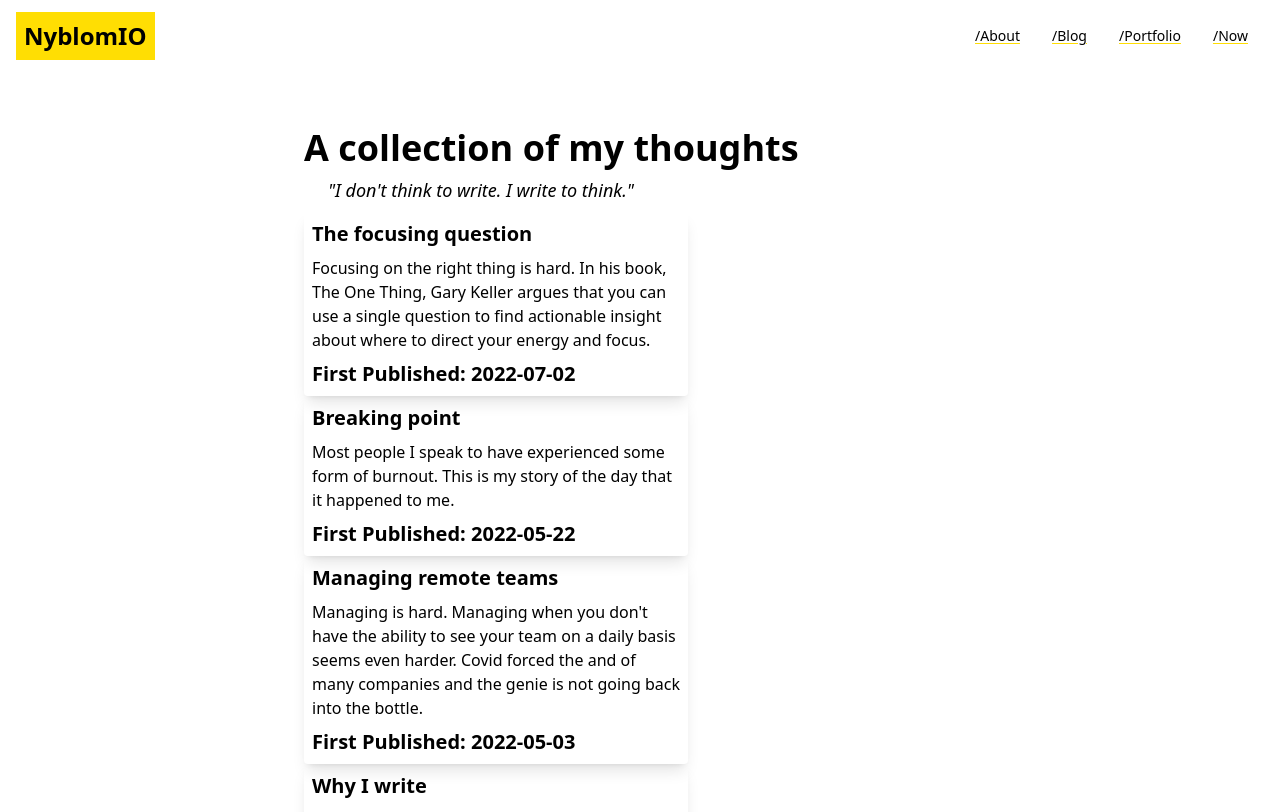
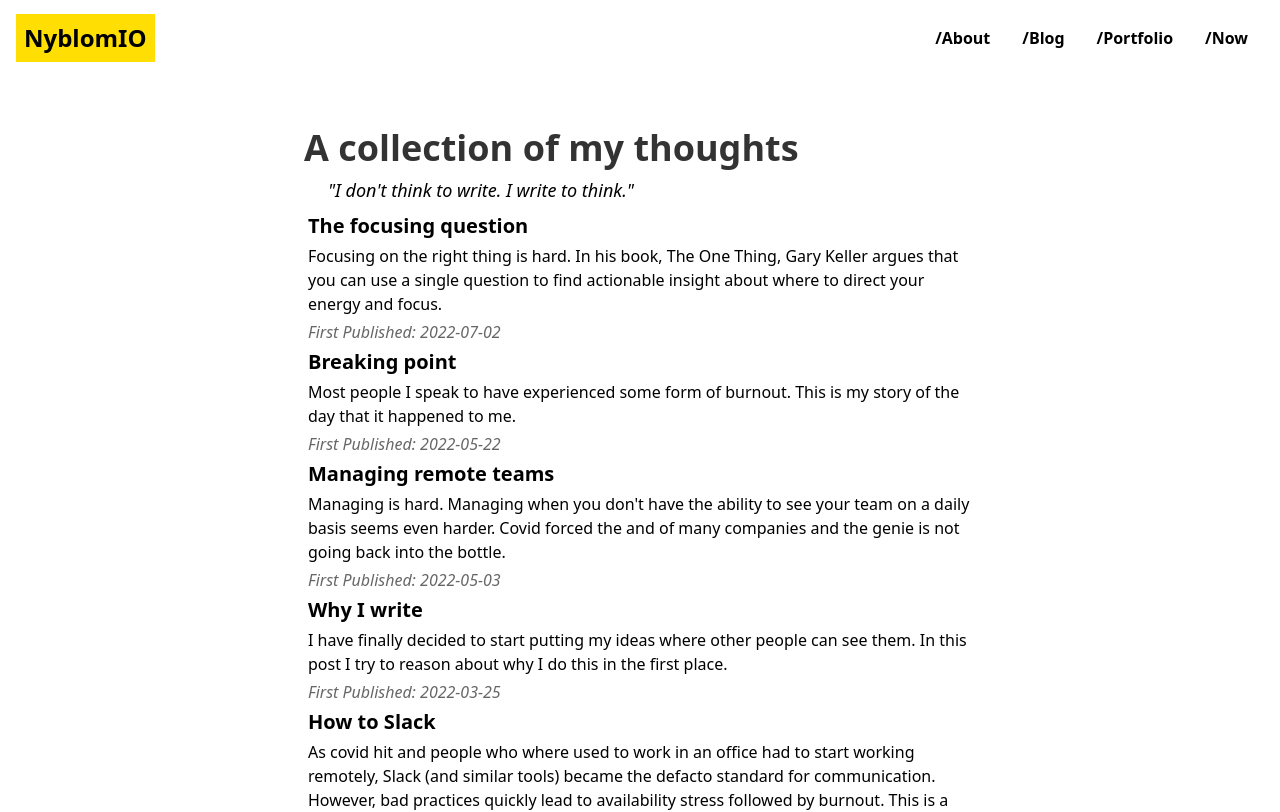
Before and after one commit to Qw4z1/nyblom-io, a Next.js app: page /blog in a window 1280 px wide. Shown: the top 812 px of the page. Built offline with nearby package versions, Linux system fonts and the light colour scheme.

Commit message:
Styling. Reset default colors.

```diff
--- a/components/card.tsx
+++ b/components/card.tsx
@@ -11,10 +11,10 @@ export interface CardProps {
 const Card: FC<CardProps> = ({ title, subtitle, publishedDate, slug }) => {
   return (
     <Link href={`/blog/${slug}`}>
-      <div className="w-full max-w-sm rounded overflow-hidden shadow-lg">
-        <div className="font-bold text-xl m-2">{title}</div>
-        <p className="text-gray-700 text-base m-2">{subtitle}</p>
-        <div className="font-bold text-xl m-2">First Published: {publishedDate}</div>
+      <div className="w-full">
+        <div className="font-bold text-xl m-1">{title}</div>
+        <p className=" text-base m-1">{subtitle}</p>
+        <p className="text-black text-opacity-60 text-md italic m-1">First Published: {publishedDate}</p>
       </div>
     </Link>
   );
--- a/components/socialRow.tsx
+++ b/components/socialRow.tsx
@@ -8,7 +8,7 @@ import Github from "./icons/GithubSvg";
 const SocialRow = () => {
   return (
     <ul className="m-0 flex flex-row justify-between flex-wrap w-screen max-w-xs">
-      <li className="w-14 h-14 hover:bg-default-yellow rounded-full">
+      <li className="w-14 h-14 hover:bg-yellow rounded-full">
         <a
           target="_blank"
           href="https://twitter.com/Qw4z1"
@@ -18,7 +18,7 @@ const SocialRow = () => {
           <Twitter />
         </a>
       </li>
-      <li className="w-14 h-14 hover:bg-default-yellow rounded-full">
+      <li className="w-14 h-14 hover:bg-yellow rounded-full">
         <a
           target="_blank"
           href="https://www.instagram.com/qw4z1/"
@@ -28,7 +28,7 @@ const SocialRow = () => {
           <Instagram />
         </a>
       </li>
-      <li className="w-14 h-14 hover:bg-default-yellow rounded-full">
+      <li className="w-14 h-14 hover:bg-yellow rounded-full">
         <a
           target="_blank"
           href="https://www.linkedin.com/in/viktornyblom/"
@@ -38,7 +38,7 @@ const SocialRow = () => {
           <LinkedIn />
         </a>
       </li>
-      <li className="w-14 h-14 hover:bg-default-yellow rounded-full">
+      <li className="w-14 h-14 hover:bg-yellow rounded-full">
         <a
           target="_blank"
           href="https://github.com/Qw4z1"
--- a/pages/_app.tsx
+++ b/pages/_app.tsx
@@ -2,25 +2,29 @@ import "../styles/globals.css";
 import type { AppProps } from "next/app";
 import Link from "next/link";
 import { useState } from "react";
+import { useRouter } from "next/router";
 
 function MyApp({ Component, pageProps }: AppProps) {
   const [isNavExpanded, setIsNavExpanded] = useState(false);
 
+  const router = useRouter();
+  const route = router.pathname;
+  console.log("Route " + route);
+
   return (
     <div>
-      <nav className="w-full bg-white fixed px-2 sm:px-4 py-2.5 rounded bg-opacity-80 backdrop-blur z-20">
+      <nav className="w-full fixed px-2 sm:px-4 py-2.5 rounded bg-opacity-80 backdrop-blur z-20">
         <div className="flex flex-wrap justify-between items-center mx-auto">
           <Link href="/">
-            <a className="bg-default-yellow prevent-default max-w-[45%] p-2 text-base sm:text-xl lg:text-2xl font-semibold transition-colors whitespace-nowrap overflow-hidden text-ellipsis">
+            <a className="bg-yellow prevent-default max-w-[45%] p-2 hover:p-2 hover:m-0 text-base sm:text-xl lg:text-2xl font-semibold transition-colors whitespace-nowrap overflow-hidden text-ellipsis">
               NyblomIO
             </a>
           </Link>
           <button
             data-collapse-toggle="navbar-default"
-            className="inline-flex items-center p-2 ml-3 text-sm text-gray-500 rounded-lg md:hidden hover:bg-gray-100 focus:outline-none dark:text-gray-400 dark:hover:bg-gray-700 dark:focus:ring-gray-600"
+            className="inline-flex items-center p-2 ml-3 text-sm text-gray-500 rounded-lg md:hidden hover:bg-gray-100 focus:outline-none"
             aria-controls="navbar-default"
             onClick={() => {
-              console.log(`lciic + ${isNavExpanded}`);
               setIsNavExpanded(!isNavExpanded);
             }}
           >
@@ -45,25 +49,33 @@ function MyApp({ Component, pageProps }: AppProps) {
             } w-full md:block md:w-auto`}
             id="navbar-default"
           >
-            <ul className="flex flex-col p-4 mt-4 bg-gray-50 rounded-lg border border-gray-100 md:flex-row md:space-x-8 md:mt-0 md:text-sm md:font-medium md:border-0 md:bg-white dark:bg-gray-800 md:dark:bg-gray-900 dark:border-gray-700">
+            <ul className="flex flex-col p-4 mt-4 rounded-lg border border-gray-100 md:flex-row md:space-x-8 md:mt-0 md:border-0 ">
               <li>
-                <Link href="/about" className="block">
-                  /About
+                <Link href="/about">
+                  <a className={`no-underline block font-bold`}>
+                    /About
+                  </a>
                 </Link>
               </li>
               <li>
-                <Link href="/blog" className="block">
-                  /Blog
+                <Link href="/blog" className="block no-underline">
+                  <a className={`no-underline block font-bold`}>
+                    /Blog
+                  </a>
                 </Link>
               </li>
               <li>
-                <Link href="/portfolio" className="block">
-                  /Portfolio
+                <Link href="/portfolio" className="block no-underline">
+                  <a className={`no-underline block font-bold`}>
+                    /Portfolio
+                  </a>
                 </Link>
               </li>
               <li>
-                <Link href="/now" className="block">
-                  /Now
+                <Link href="/now" className="block no-underline">
+                  <a className={`no-underline block font-bold`}>
+                    /Now
+                  </a>
                 </Link>
               </li>
             </ul>
--- a/pages/blog/index.tsx
+++ b/pages/blog/index.tsx
@@ -13,7 +13,7 @@ const BlogList: NextPage<BlogListProps> = ({ posts }) => {
     <>
       <Head title={"Blog"} description={"Writings and ramblings"} />
       <div className="w-full">
-        <h1>A collection of my thoughts</h1>
+        <h1 className="text-black text-opacity-80">A collection of my thoughts</h1>
         <blockquote>
           <p>&quot;I don&apos;t think to write. I write to think.&quot; </p>
         </blockquote>
--- a/styles/globals.css
+++ b/styles/globals.css
@@ -14,20 +14,23 @@
   }
 
   p {
-    @apply mt-2 mb-2
+    @apply mt-2 mb-2;
   }
 
   h4 {
     @apply text-base;
   }
   a {
-    @apply underline decoration-default-yellow underline-offset-2;
+    @apply underline decoration-yellow decoration-2 underline-offset-2;
   }
 
   a:hover {
-    @apply no-underline bg-default-yellow;
+    @apply no-underline bg-yellow p-1 -m-1;
   }
 
+  a:visited {
+    @apply underline decoration-yellow underline-offset-2;
+  }
   blockquote {
     @apply pl-6 lg:text-lg italic mt-2 mb-2;
   }
--- a/tailwind.config.js
+++ b/tailwind.config.js
@@ -5,9 +5,11 @@ module.exports = {
     "./components/**/*.{js,ts,jsx,tsx}",
   ],
   theme: {
-    colors: {
-      'default-yellow': '#ffde03',
+    extend: {
+      colors: {
+        yellow: "#ffde03",
+      },
     },
   },
   plugins: [],
-}
+};
```
